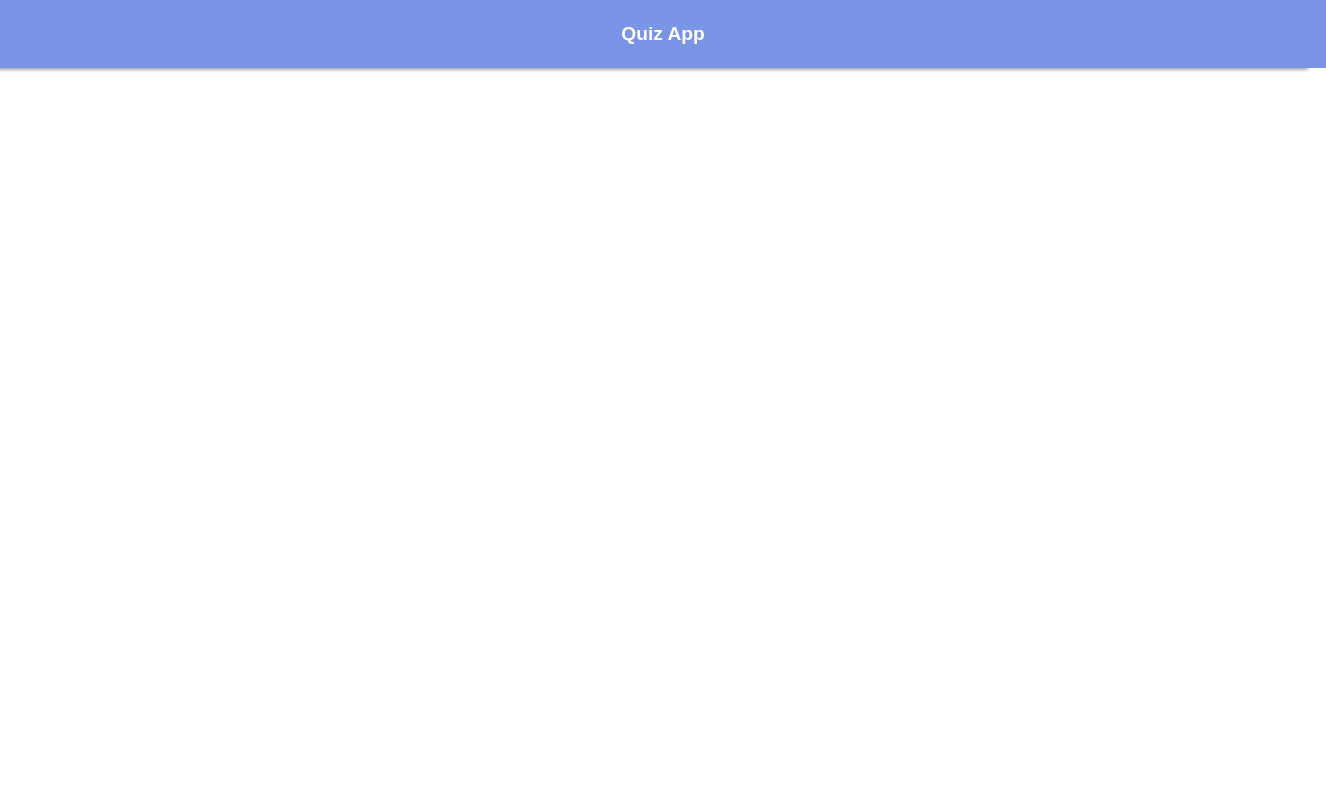
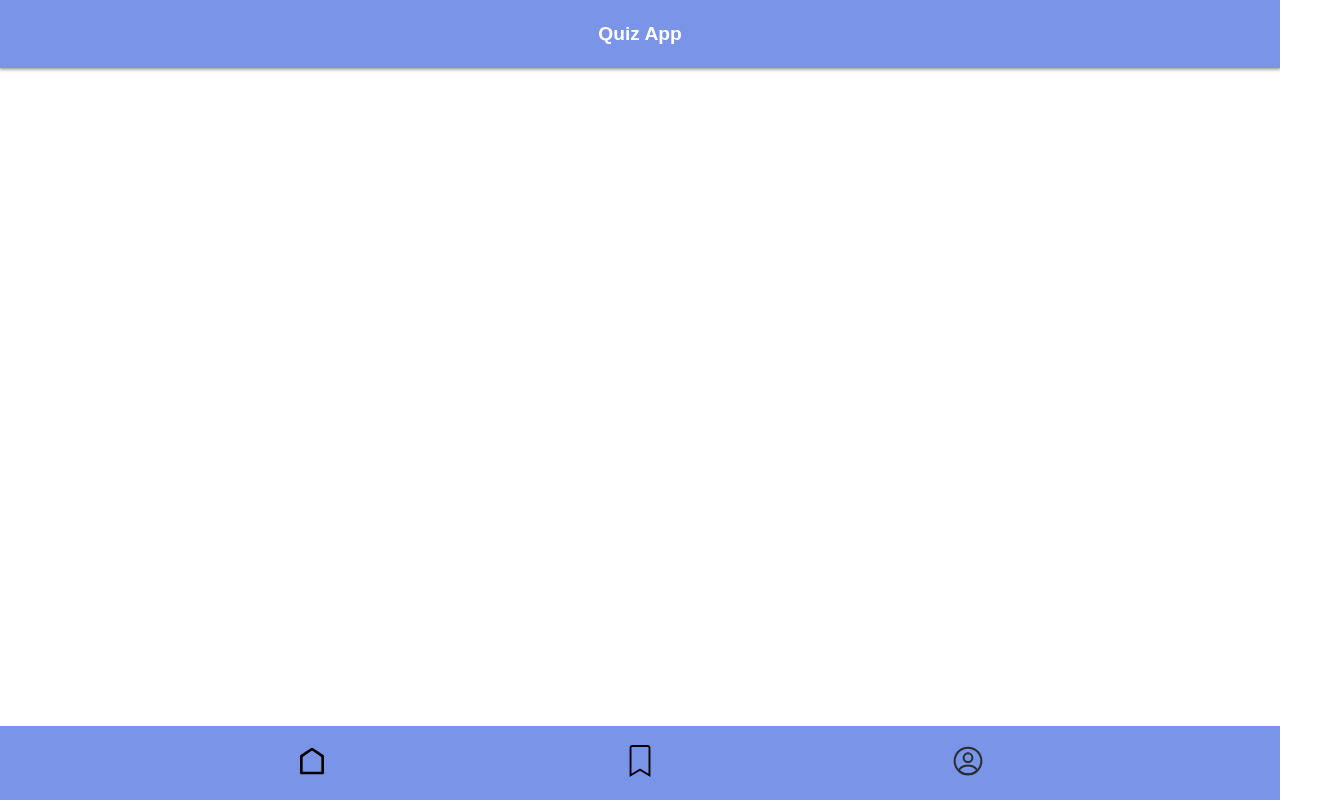
Before and after one commit to flektor/spiced-quiz-app, a plain HTML site: page index.html in a window 1280 px wide. Shown: the whole page, 1326 px wide, since content can reach past the window. Drawn offline with Linux system fonts and the light colour scheme.

Commit message:
Added main navigation.

```diff
--- a/css/styles.css
+++ b/css/styles.css
@@ -1,17 +1,39 @@
 * {
   font-family: Arial, Helvetica, sans-serif;
 }
-
+body {
+  margin: 0;
+  padding: 0;
+}
 .app__title {
   position: absolute;
+  display: flex;
   top: 0;
-  left: 0;
-  text-align: center;
-  width: 100%;
+  justify-content: center;
   font-size: larger;
   font-weight: 700;
-  padding: 1.2em;
+  padding-top: 1.2em;
+  padding-bottom: 1.2em;
   background-color: rgb(122, 148, 231);
   color: white;
-  box-shadow: -1em 0 0.2em 0.05em gray;
+  box-shadow: 0 0 0.2em 0.05em gray;
+  width: 100%;
 }
+
+.main__nav {
+  color: white;
+  background-color: rgb(122, 148, 231);
+  position: fixed;
+  bottom: 0;
+  display: flex;
+  justify-content: space-evenly;
+  align-items: center;
+  width: 100%;
+  padding-top: 1.2em;
+  padding-bottom: 1.2em;
+}
+
+.main__nav img {
+  width: 2em;
+  height: 2em;
+}
--- a/index.html
+++ b/index.html
@@ -9,5 +9,17 @@
   </head>
   <body>
     <div class="app__title">Quiz App</div>
+
+    <nav class="main__nav">
+      <a href="index.html">
+        <img src="./images/home.svg" alt="Home" />
+      </a>
+      <a href="bookmarks.html">
+        <img src="./images/bookmark.svg" alt="Bookmarks" />
+      </a>
+      <a href="profile.html">
+        <img src="./images/profile.svg" alt="Profile" />
+      </a>
+    </nav>
   </body>
 </html>
```
Also changed, not shown: images/bookmark-filled.svg (added), images/bookmark.svg (added), images/home-filled.svg (added), images/home.svg (added), images/profile-filled.svg (added), images/profile.svg (added), 7 other files.
